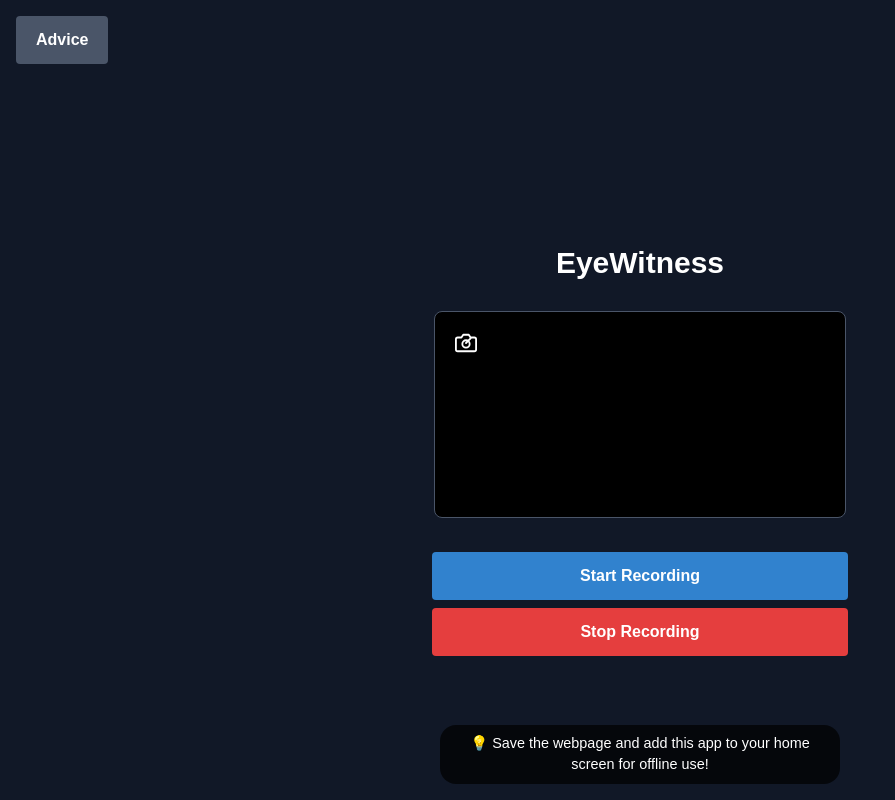
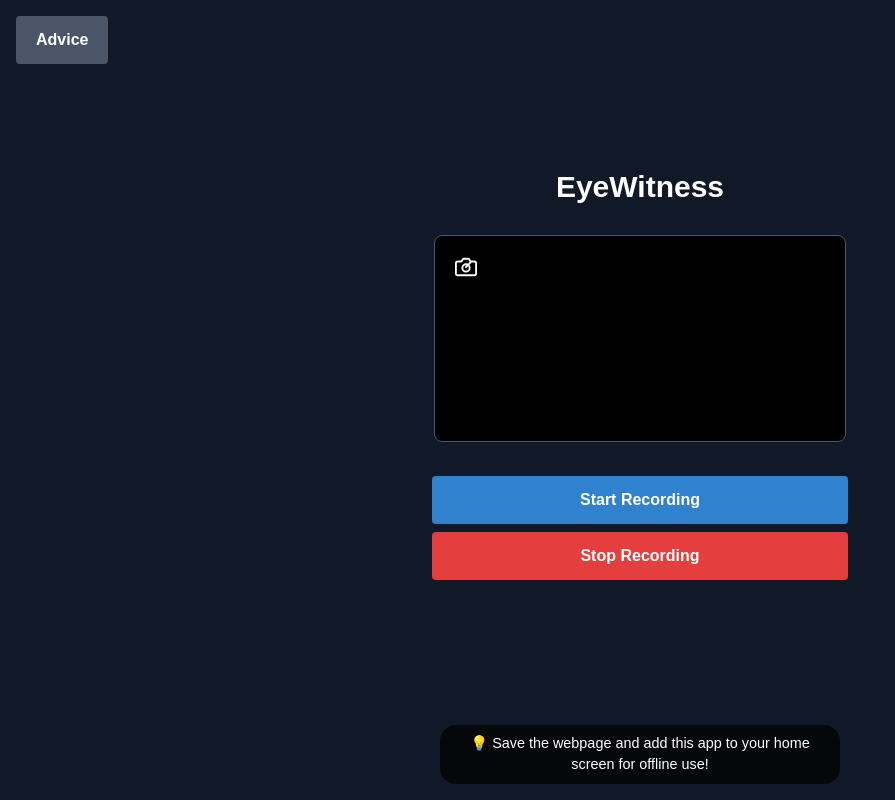
Before and after one commit to compzombie/EyeWitness, a FastAPI app: page / in a window 1280 px wide. Shown: the whole page, without its empty margins (0-895 px from the left). Run offline with FastAPI, Linux system fonts and the light colour scheme; some libraries are stand-ins or nearby versions.

Commit message:
sceen adjustments

```diff
--- a/static/css/style.css
+++ b/static/css/style.css
@@ -100,6 +100,7 @@ body {
     margin: 6rem auto 0;
     text-align: center;
     padding: 0 1rem;
+    padding-bottom: 5rem; /* Add extra padding at bottom for the install info banner */
   }
 
   .main-title {
@@ -272,3 +273,8 @@ body {
 .btn-switch-camera.disabled:hover {
   background-color: rgba(0, 0, 0, 0.6);
 }
+
+/* Add a wrapper for the buttons to ensure proper spacing */
+.button-container {
+  margin-bottom: 4.5rem; /* Ensure buttons don't get covered by the banner */
+}
--- a/static/index.html
+++ b/static/index.html
@@ -44,12 +44,15 @@
       </div>
     </div>
 
-    <!-- Recording Buttons -->
-    <button id="startBtn" class="btn btn-start" onclick="startRecording()">Start Recording</button>
-    <button id="stopBtn" class="btn btn-stop" onclick="stopRecording()" disabled>Stop Recording</button>
+    <!-- Wrap buttons in a container for better spacing -->
+    <div class="button-container">
+      <!-- Recording Buttons -->
+      <button id="startBtn" class="btn btn-start" onclick="startRecording()">Start Recording</button>
+      <button id="stopBtn" class="btn btn-stop" onclick="stopRecording()" disabled>Stop Recording</button>
 
-    <!-- New Share Again Button (initially hidden) -->
-    <button id="shareAgainBtn" class="btn btn-share" onclick="shareLastRecording()">Share Video Again</button>
+      <!-- Share Again Button (initially hidden) -->
+      <button id="shareAgainBtn" class="btn btn-share" onclick="shareLastRecording()">Share Video Again</button>
+    </div>
   </div>
 
   <!-- Hidden file explorer input -->
```
